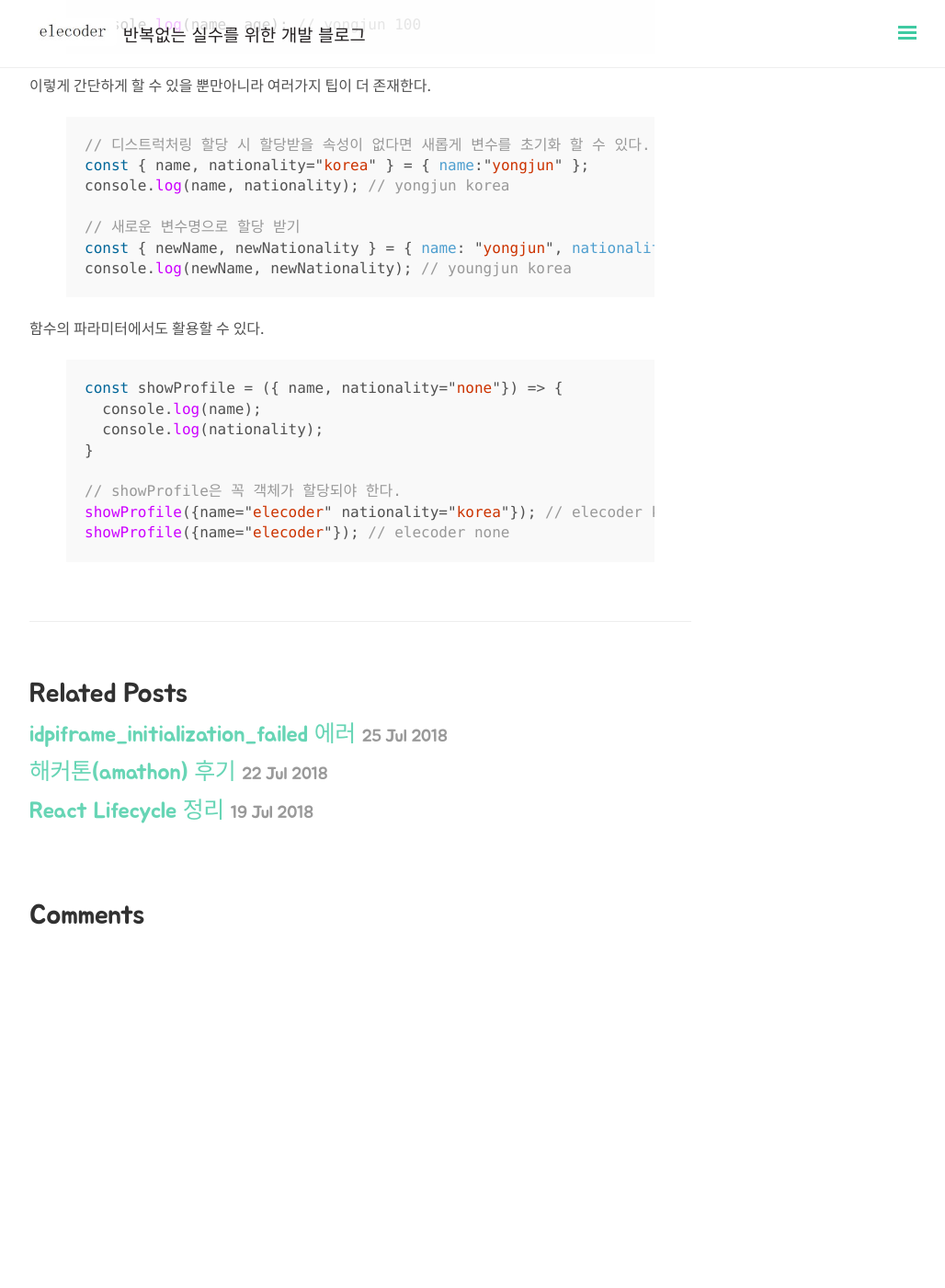
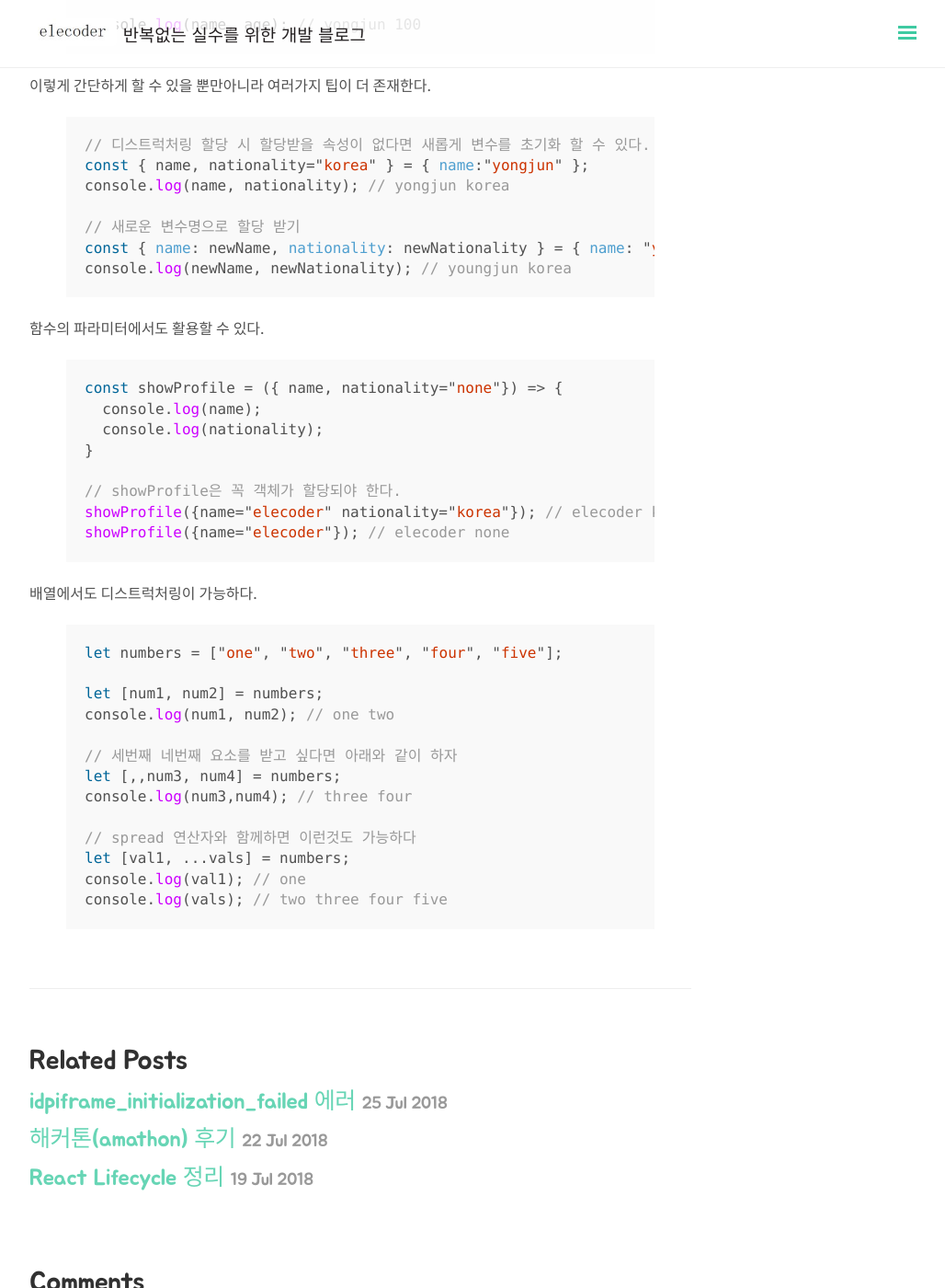
Before and after one commit to wooooooak/wooooooak.github.io, a Jekyll site: the page built from _posts/2018-07-30-디스트럭처링.md, in a window 1280 px wide and 1400 px high, scrolled down 822 px. Shown: the whole window at 92% size, without its empty margins (248-1276 px from the left). Built offline with Jekyll 4.4.1, drawn with Linux system fonts in a browser that asks for light colours; nearby versions of some CDN libraries; some web fonts are replaced; comment, search, counter and statistics services are not loaded; before the commit the page ends 1846 px from its top, so only the background shows below that; some of the changed text lies outside the part shown.

Commit message:
update post

```diff
--- a/_posts/2018-07-30-객체 디스트럭처링.md
+++ b/_posts/2018-07-30-디스트럭처링.md
@@ -40,7 +40,7 @@ const { name, nationality="korea" } = { name:"yongjun" };
 console.log(name, nationality); // yongjun korea
 
 // 새로운 변수명으로 할당 받기
-const { newName, newNationality } = { name: "yongjun", nationality: "korea" };
+const { name: newName, nationality: newNationality } = { name: "yongjun", nationality: "korea" };
 console.log(newName, newNationality); // youngjun korea
 {% endhighlight %}
 
@@ -56,3 +56,20 @@ showProfile({name="elecoder" nationality="korea"}); // elecoder korea
 showProfile({name="elecoder"}); // elecoder none
 
 {% endhighlight %}
+
+배열에서도 디스트럭처링이 가능하다.
+{% highlight javascript %}
+let numbers = ["one", "two", "three", "four", "five"];
+
+let [num1, num2] = numbers;
+console.log(num1, num2); // one two
+
+// 세번째 네번째 요소를 받고 싶다면 아래와 같이 하자
+let [,,num3, num4] = numbers;
+console.log(num3,num4); // three four
+
+// spread 연산자와 함께하면 이런것도 가능하다
+let [val1, ...vals] = numbers;
+console.log(val1); // one
+console.log(vals); // two three four five
+{% endhighlight %}
```
Also changed, not shown: other parts of _posts/2018-07-30-디스트럭처링.md (+1 -1 lines).
